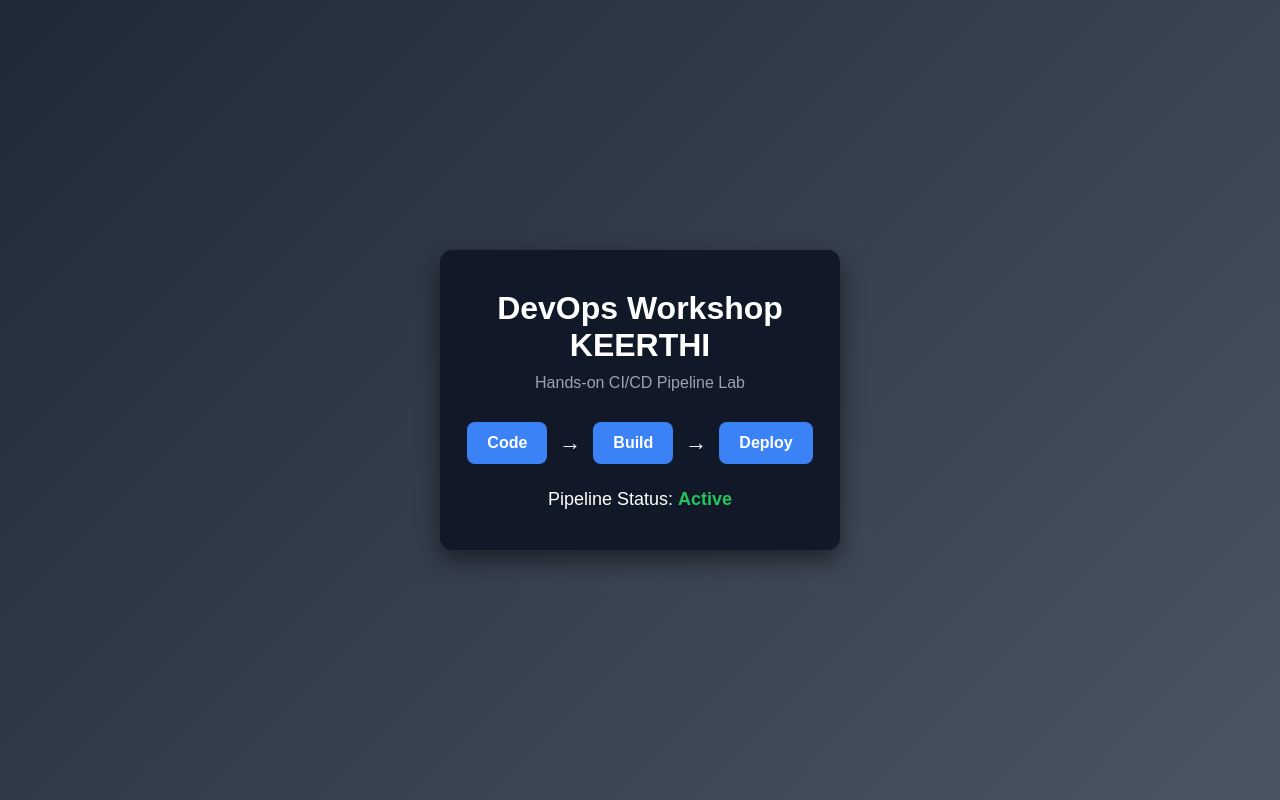
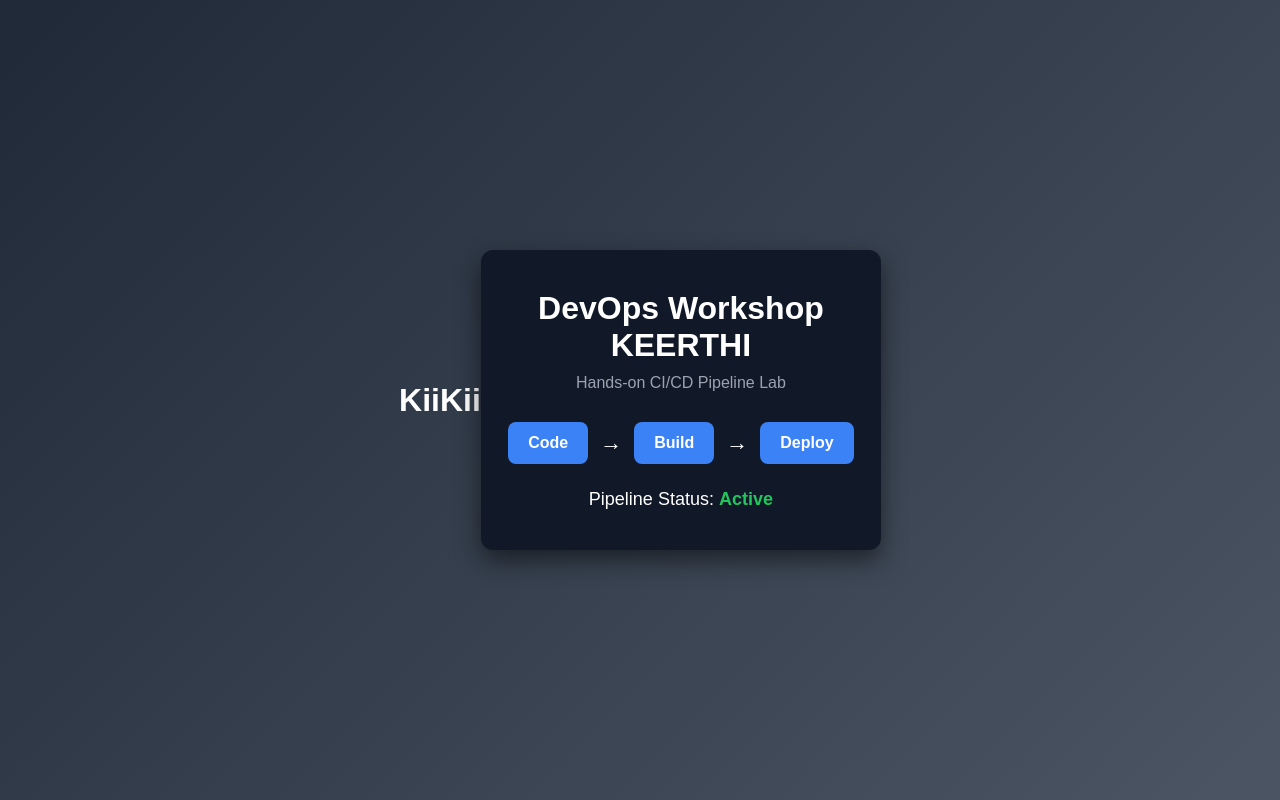
Before and after one commit to thekiiikiii/devops-lab, a plain HTML site: page index.html in a window 1280 px wide. Drawn offline with Linux system fonts and the light colour scheme.

Commit message:
Update index.html

```diff
--- a/index.html
+++ b/index.html
@@ -7,6 +7,7 @@
 <link rel="stylesheet" href="style.css">
 </head>
 <body>
+  <h1>KiiKii</h1>
 <div class="container">
 <h1>DevOps Workshop KEERTHI</h1>
 <p class="subtitle">Hands-on CI/CD Pipeline Lab</p>
```
